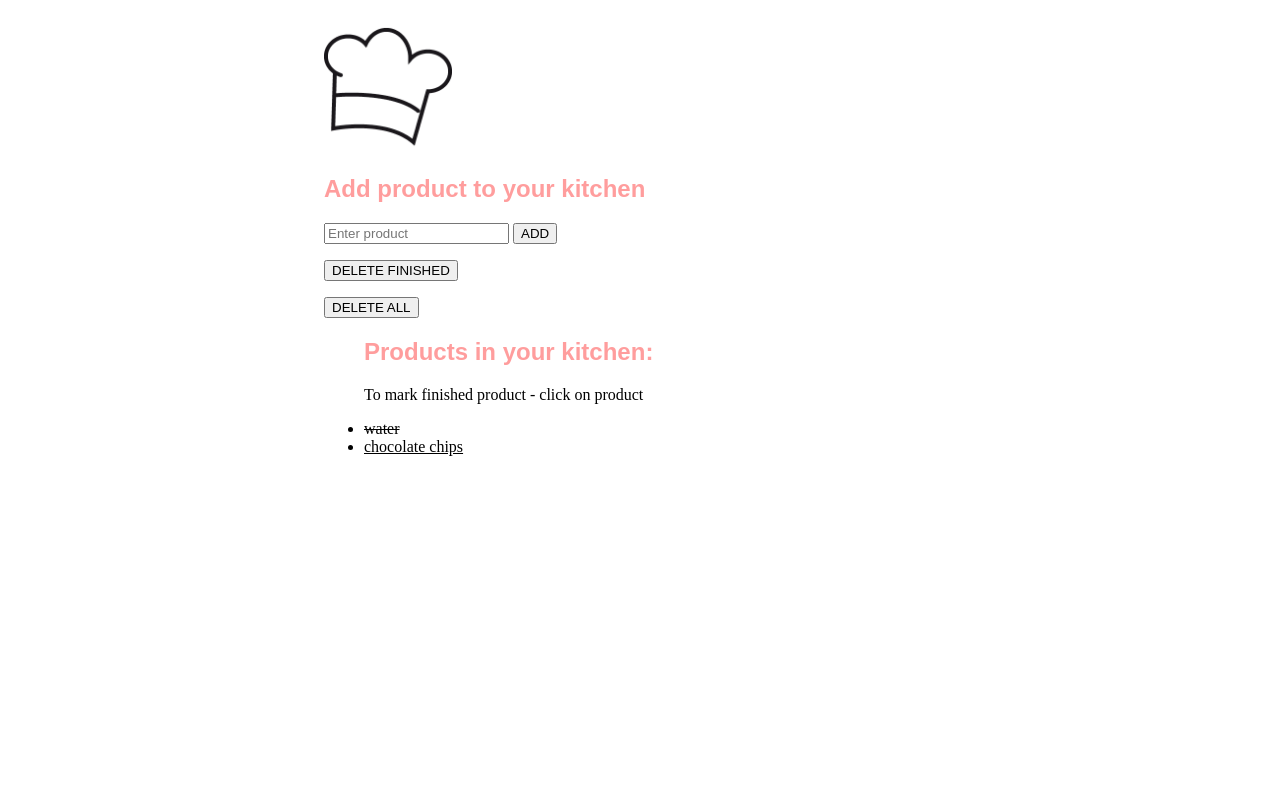
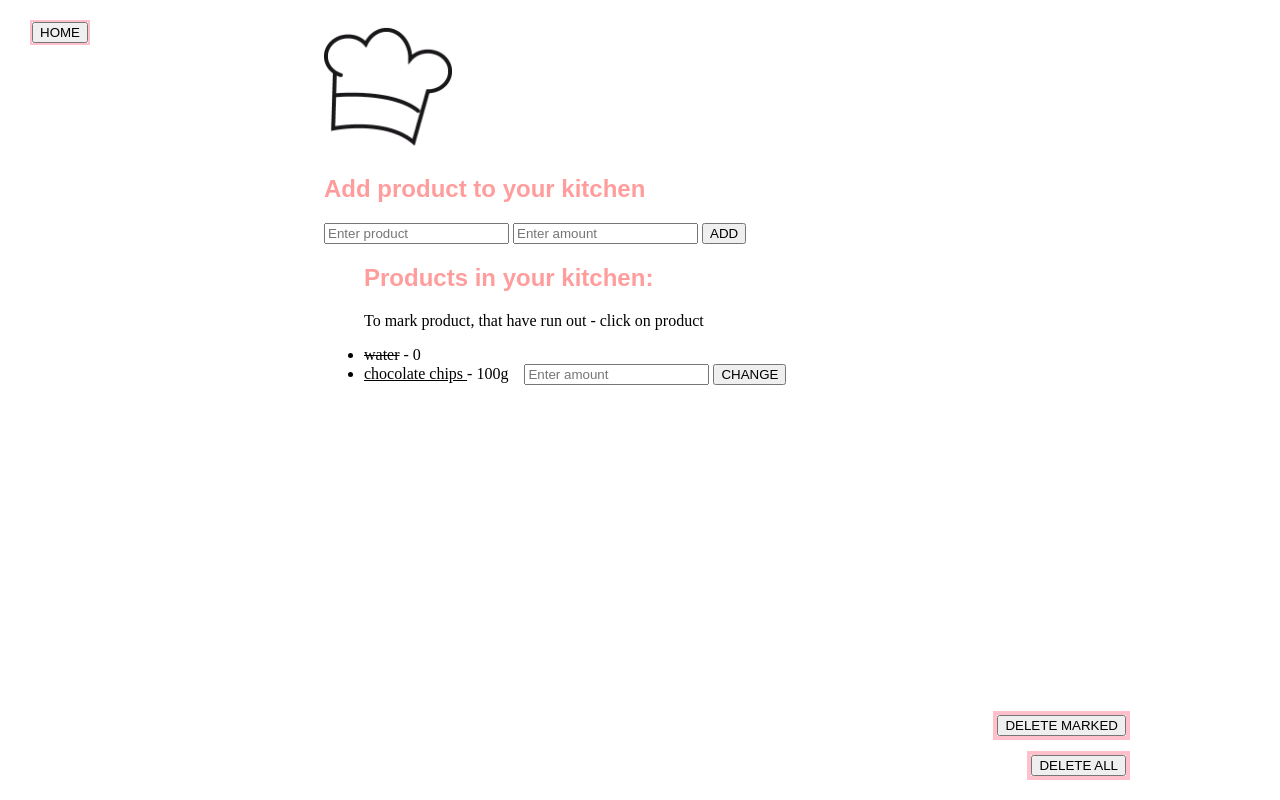
Before and after one commit to mdmkl6/ProjectKitchen, a Django app: page /kitchen/ in a window 1280 px wide. Run offline with Django 3.2, Linux system fonts and the light colour scheme; a user stored in the database is signed in; data comes from the database, SQL or seed files in the repository; both versions use the stored data as it was after the commit; some libraries are stand-ins or nearby versions.

Commit message:
produkt w kitchen i shopping list ma nowy przymiotnik, mozna zmienic ilosc,

```diff
--- a/kitchen/forms.py
+++ b/kitchen/forms.py
@@ -4,3 +4,6 @@ class ProductsForm(forms.Form):
     text = forms.CharField(max_length=40,
         widget=forms.TextInput(
             attrs={'class' : 'form-control', 'placeholder' : 'Enter product', 'aria-label' : 'Products', 'aria-describedby' : 'add-btn'}))
+    amount = forms.CharField(max_length=40,
+        widget=forms.TextInput(
+            attrs={'class' : 'form-control', 'placeholder' : 'Enter amount', 'aria-label' : 'ToBuy', 'aria-describedby' : 'add-btn'}))
--- a/kitchen/models.py
+++ b/kitchen/models.py
@@ -6,6 +6,7 @@ class Products(models.Model):
     text = models.CharField(max_length=40)
     finished = models.BooleanField(default=False)
     owner = models.ForeignKey(User, on_delete=models.CASCADE, null=True)
+    amount =  models.CharField(max_length = 20, default = "0")
 
     def __str__(self):
         return self.text
--- a/kitchen/templates/kitchen.html
+++ b/kitchen/templates/kitchen.html
@@ -24,8 +24,15 @@
 {% endblock %}
 
 {% block content %}
+
 	<div class="container-fluid" id="wrapper">
-
+      <div style = "position: absolute; top: 20px; left: 30px; border: 2px solid pink">
+          <form action="{% url 'home' %}" >
+            <span class="input-group-btn">
+              <button type="submit" class="btn btn-default" id="add-btn">HOME</button>
+            </span>
+          </form>
+      </div>
 	    <div class="row">
 			<div class="col-lg-4 col-lg-offset-4" id="content">
 				<h2>Add product to your kitchen</h2>
@@ -34,7 +41,7 @@
 					{% csrf_token %}
 					<div class="form-group">
 						<div class="input-group">
-							{{ form.text }}
+							{{ form.text }} {{ form.amount }}
 							<span class="input-group-btn">
 								<button type="submit" class="btn btn-default" id="add-btn">ADD</button>
 							</span>
@@ -42,35 +49,54 @@
 					</div>
 				</form>
         <p></p>
-			<div class="row t10">
-				<div class="col-lg-12">
-						<div class="btn-toolbar">
-							<div class="btn-group">
-								<a href="{% url 'deletefinished' %}"><button type="button" class="btn btn-warning">
-									<i class="glyphicon glyphicon-trash"></i> DELETE FINISHED
-								</button></a>
-                <p></p>
-							</div>
-							<div class="btn-group">
-								<a href="{% url 'deleteall' %}"><button type="button" class="btn btn-warning">
-									<i class="glyphicon glyphicon-trash"></i> DELETE ALL
-								</button></a>
-							</div>
-						</div>
+
 					</div>
 				</div>
         <p></p>
 				<ul class="list-group t20">
         <h2> Products in your kitchen: </h2>
-        <p> To mark finished product - click on product </p>
+        <p> To mark product, that have run out  - click on product </p>
 					{% for product in kitchen_list %}
 						{% if product.finished %}
-						    <li class="list-group-item product-finished"><s>{{ product.text }}</s></li>
+						    <li class="list-group-item product-finished"><s>{{ product.text }}</s> - {{ product.amount }} </li>
+
 						{% else %}
-							<a href="{% url 'finished' product.id %}"><li class="list-group-item">{{ product.text }}</li></a>
+
+              <form action="{% url 'change_amount' product.id %}" method="POST" role="form">
+                {% csrf_token %}
+                <div class="form-group">
+                  <div class="input-group">
+                    <a href="{% url 'finished' product.id %}"><li class="list-group-item" >{{ product.text }} </a> - {{ product.amount }}
+                      &nbsp&nbsp&nbsp{{ form.amount }}
+                    <span class="input-group-btn">
+                      <button type="submit" class="btn btn-default" id="add-btn">CHANGE</button>
+                    </span>
+                  </div>
+                </div>
+              </form>
+
 						{% endif %}
 					{% endfor %}
 				</ul>
+
+      <div class="row t10">
+				<div class="col-lg-12">
+					<div class="btn-toolbar">
+						<div class="btn-group">
+              <div style = "position: absolute; bottom: 60px; right: 150px; border: 4px solid pink">
+								<a href="{% url 'deletefinished' %}"><button type="button" class="btn btn-warning">
+                <i class="glyphicon glyphicon-trash"></i> DELETE MARKED</button></a>
+              </div>
+                <p></p>
+
+							<div class="btn-group">
+                <div style = "position: absolute; bottom: 20px; right: 150px; border: 4px solid pink">
+								  <a href="{% url 'deleteall' %}"><button type="button" class="btn btn-warning">
+									<i class="glyphicon glyphicon-trash"></i> DELETE ALL</button></a>
+                </div>
+							</div>
+						</div>
+          </div>
 			</div>
 		</div>
 
--- a/kitchen/urls.py
+++ b/kitchen/urls.py
@@ -1,13 +1,16 @@
 
 from django.urls import path
+from django.views.generic.base import TemplateView
 from . import views
 
 urlpatterns = [
+    path('', TemplateView.as_view(template_name='home.html'), name='home'),
+    path('kitchen/', views.kitchen_view, name='kitchen'),
+    path('add', views.add_products, name='add'),
+    path('finished/<kitchen_id>', views.finished_products, name='finished'),
+    path('change_amount/<product_id>', views.change_amount, name='change_amount'),
+    path('deletefinished', views.delete_finished, name='deletefinished'),
+    path('deleteall', views.delete_all, name='deleteall'),
+    path('autocomplete_kitchen', views.autocomplete_kitchen, name='autocomplete_kitchen'),
 
-    path('kitchen/', views.kitchen_view, name='kitchen'),
-    path('add', views.addProducts, name='add'),
-    path('finished/<kitchen_id>', views.finishedProducts, name='finished'),
-    path('deletefinished', views.deleteFinished, name='deletefinished'),
-    path('deleteall', views.deleteAll, name='deleteall'),
-    path('autocomplete_kitchen', views.autocomplete_kitchen, name='autocomplete_kitchen')
   ]
--- a/kitchen/views.py
+++ b/kitchen/views.py
@@ -20,33 +20,52 @@ def kitchen_view(request):
 
 
 @require_POST
-def addProducts(request):
+def add_products(request):
     form = ProductsForm(request.POST)
+    user = request.user
+    kitchen_list = Products.objects.filter(owner=user).order_by('id')
+    if form.is_valid():
+        new_kitchen = Products(text=request.POST['text'], owner=request.user, amount=request.POST['amount'])
 
-    if form.is_valid():
-        new_kitchen = Products(text=request.POST['text'], owner=request.user)
+        if new_kitchen.amount == "0":
+          new_kitchen.finished = True
+
+        for product in kitchen_list:
+          if(product.text == new_kitchen.text):
+            return redirect('kitchen')
         new_kitchen.save()
 
     return redirect('kitchen')
 
 
-def finishedProducts(request, kitchen_id):
+def finished_products(request, kitchen_id):
     user = request.user
     kitchen = Products.objects.filter(owner=user).get(pk=kitchen_id)
     kitchen.finished = True
+    kitchen.amount = '0'
     kitchen.save()
 
     return redirect('kitchen')
 
 
-def deleteFinished(request):
+def change_amount(request, product_id):
+    user = request.user
+    product = Products.objects.filter(owner=user).get(pk=product_id)
+    product.amount = request.POST['amount']
+    if product.amount == '0':
+      product.finished = True
+    product.save()
+
+    return redirect('kitchen')
+
+def delete_finished(request):
     user = request.user
     Products.objects.filter(finished__exact =True, owner=user).delete()
 
     return redirect('kitchen')
 
 
-def deleteAll(request):
+def delete_all(request):
     user = request.user
     Products.objects.filter(owner=user).all().delete()
 
--- a/recipes/models.py
+++ b/recipes/models.py
@@ -1,5 +1,6 @@
 from django.db import models
 import json
+
 
 # Create your models here.
 class Recipe(models.Model):
@@ -8,6 +9,7 @@ class Recipe(models.Model):
   units = models.TextField()
   quantities = models.TextField()
   ingredients = models.TextField()
+
   def __str__(self):
     return self.title
 
--- a/recipes/views.py
+++ b/recipes/views.py
@@ -2,6 +2,7 @@ from django.shortcuts import render
 from django.http import HttpResponse
 from .models import Recipe
 # Create your views here.
+
 
 def recipes_view(request):
   all_recipes = Recipe.objects.all()
--- a/shopping/forms.py
+++ b/shopping/forms.py
@@ -4,3 +4,6 @@ class ToBuyForm(forms.Form):
     text = forms.CharField(max_length=40,
         widget=forms.TextInput(
             attrs={'class' : 'form-control', 'placeholder' : 'Enter product', 'aria-label' : 'ToBuy', 'aria-describedby' : 'add-btn'}))
+    amount = forms.CharField(max_length=40,
+        widget=forms.TextInput(
+            attrs={'class' : 'form-control', 'placeholder' : 'Enter amount', 'aria-label' : 'ToBuy', 'aria-describedby' : 'add-btn'}))
--- a/shopping/models.py
+++ b/shopping/models.py
@@ -5,6 +5,8 @@ from django.contrib.auth.models import User
 class ToBuy(models.Model):
     text = models.CharField(max_length=40)
     owner = models.ForeignKey(User, on_delete=models.CASCADE, null=True)
+    amount =  models.CharField(max_length = 20, default = "0")
+
 
     def __str__(self):
         return self.text
--- a/shopping/urls.py
+++ b/shopping/urls.py
@@ -1,12 +1,14 @@
 from django.urls import path
+from django.views.generic.base import TemplateView
 from . import views
 
 
 urlpatterns = [
-
+    path('', TemplateView.as_view(template_name='home.html'), name='home'),
     path('shopping/', views.shopping_view, name='shopping'),
-    path('add_to_buy', views.addToBuy, name='add_to_buy'),
+    path('add_to_buy', views.add_to_buy, name='add_to_buy'),
     path('done', views.done, name='done'),
     path('autocomplete_shopping_list', views.autocomplete_shopping_list,
          name='autocomplete_shopping_list'),
+
 ]
```
Also changed, not shown: shopping/templates/shopping.html (+15 -5 lines), shopping/views.py (+8 -2 lines), templates/products.html (+8 -0 lines), templates/recipes.html (+7 -1 lines), db.sqlite3, kitchen/migrations/0004_products_amount.py (added), mysite/views.py (line endings or trailing spaces), shopping/migrations/0004_tobuy_amount.py (added), 1 other file.
